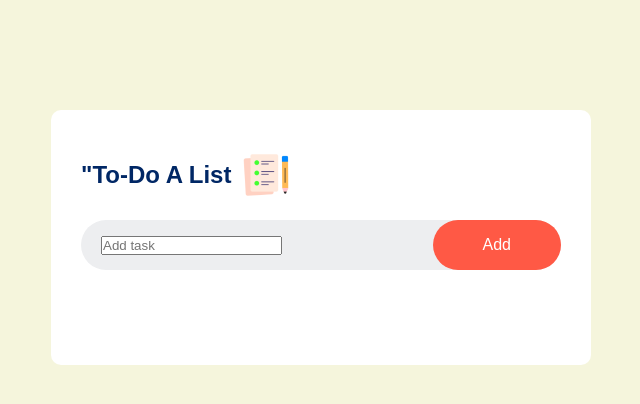
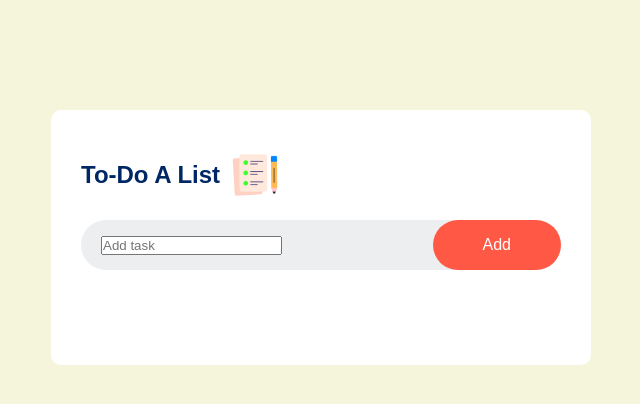
Before and after one commit to U210709718/To.Do.List.github.io, a plain HTML site: page index.html in a window 1280 px wide. Shown: the whole page, without its empty margins (319-959 px from the left). Drawn offline with Linux system fonts and the light colour scheme.

Commit message:
Update index.html

```diff
--- a/index.html
+++ b/index.html
@@ -10,7 +10,7 @@
 <body>
 <div class="container">
     <div class="todo-app">
-       <h2 >"To-Do A List  <img src="To-Do-Img/images/icon.png"></h2>
+       <h2>To-Do A List  <img src="To-Do-Img/images/icon.png"></h2>
        <div class="row">
             <input type="text" id="input-box" placeholder="Add task" >
             <button onclick="addTask()"> Add</button>
```
